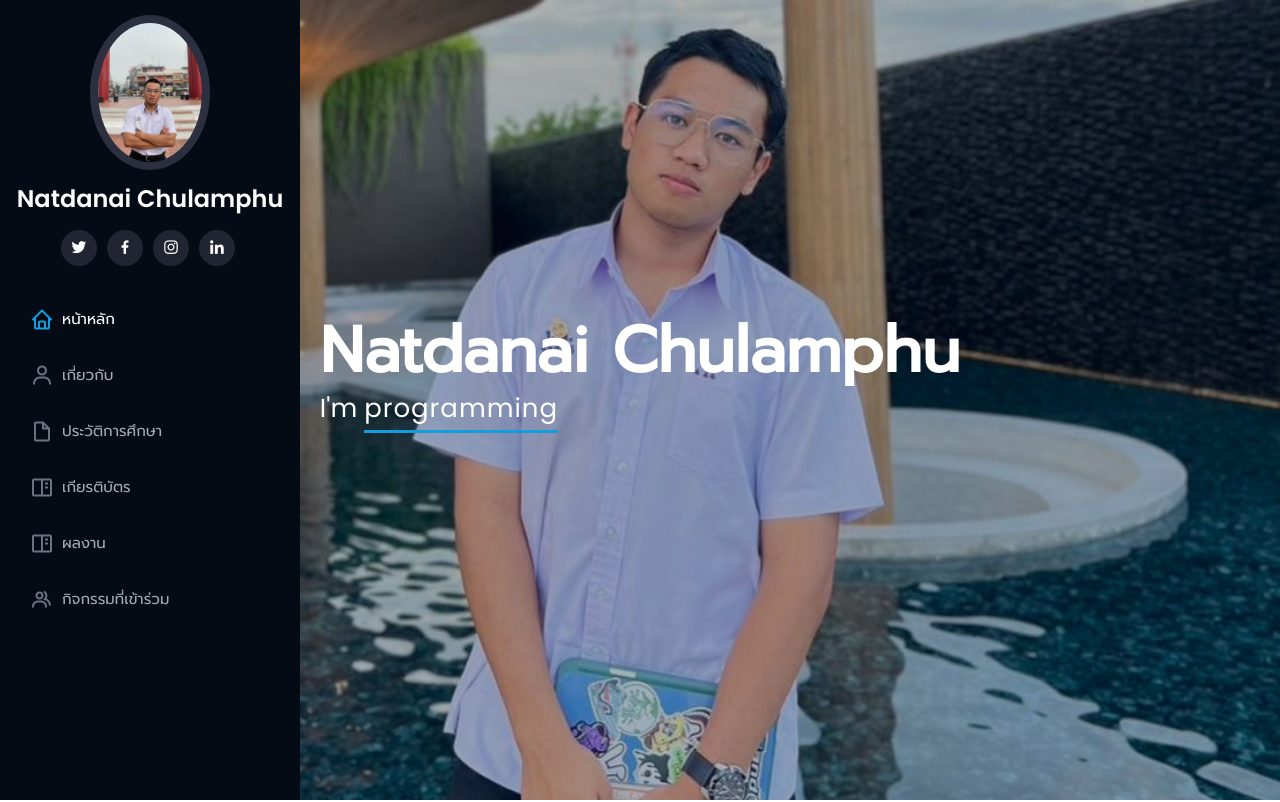
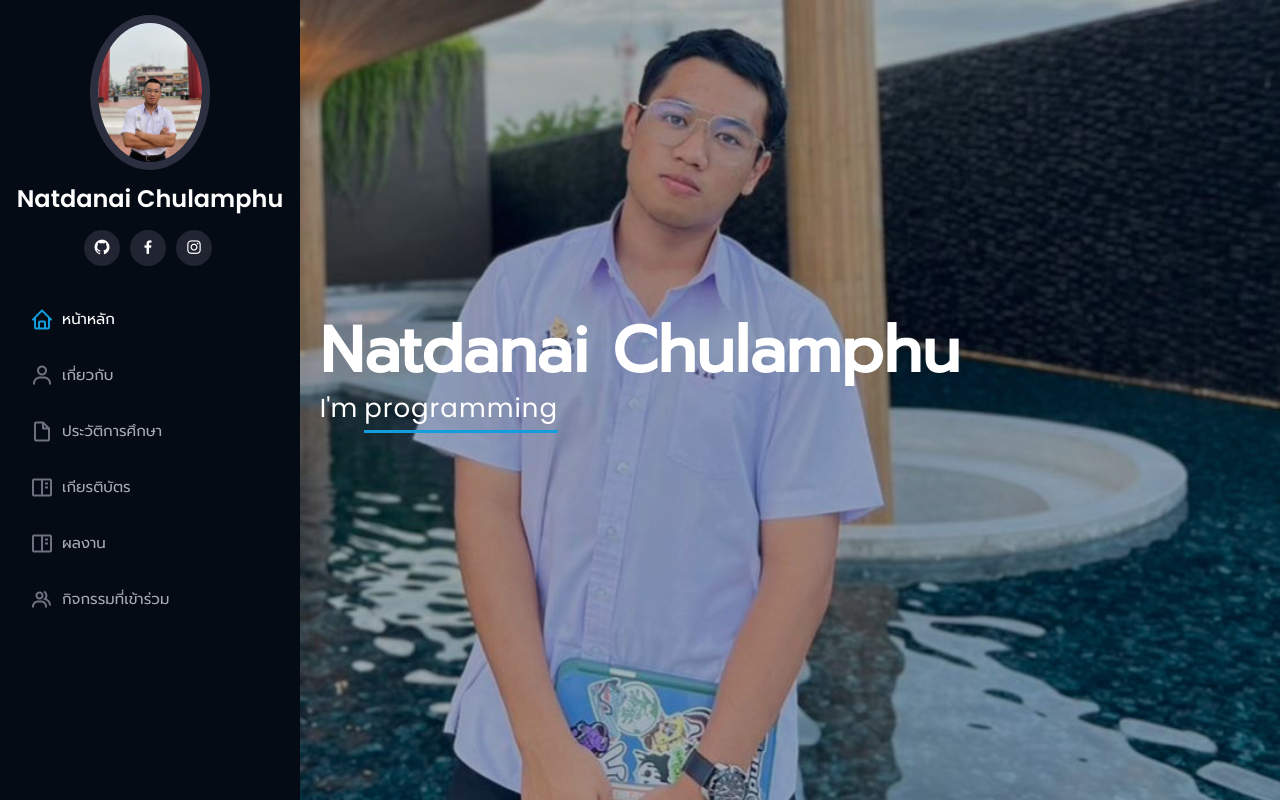
Before and after one commit to markk055/portfolio, a plain HTML site: page index.html in a window 1280 px wide. Shown: the top 802 px of the page. Drawn offline with Linux system fonts and the light colour scheme.

Commit message:
Update index.html

```diff
--- a/index.html
+++ b/index.html
@@ -49,10 +49,9 @@
         <img src="assets/img/S__2506754.jpg" alt="" class="img-fluid rounded-circle">
         <h1 class="text-light"><a href="index.html">Natdanai Chulamphu</a></h1>
         <div class="social-links mt-3 text-center">
-          <a href="#" class="twitter"><i class="bx bxl-twitter"></i></a>
-          <a href="#" class="facebook"><i class="bx bxl-facebook"></i></a>
-          <a href="#" class="instagram"><i class="bx bxl-instagram"></i></a>
-          <a href="#" class="linkedin"><i class="bx bxl-linkedin"></i></a>
+          <a href="https://github.com/markk055/m." class="github"><i class="bx bxl-github"></i></a>
+          <a href="https://www.facebook.com/profile.php?id=100009286404479" class="facebook"><i class="bx bxl-facebook"></i></a>
+          <a href="https://www.instagram.com/mx_rk.xez/" class="instagram"><i class="bx bxl-instagram"></i></a>
         </div>
       </div>
 
@@ -333,6 +332,8 @@
     </section>
     <!-- End Certificate Section -->
 
+
+
   <!-- ======= Footer ======= -->
   <!-- <footer id="footer">
     <div class="container">
```
